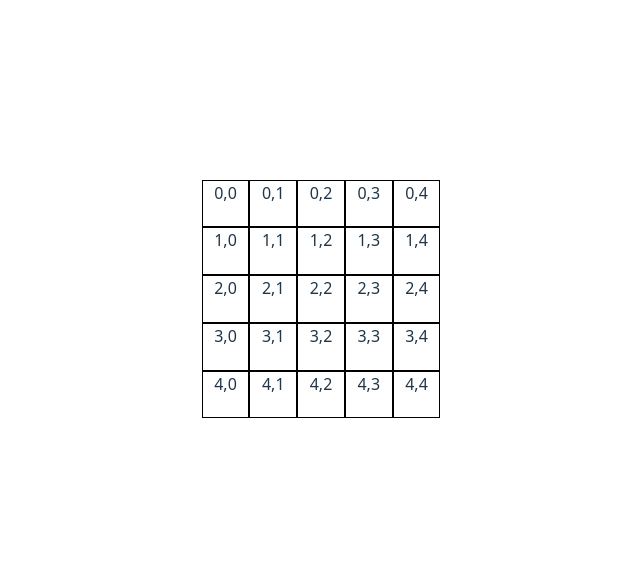
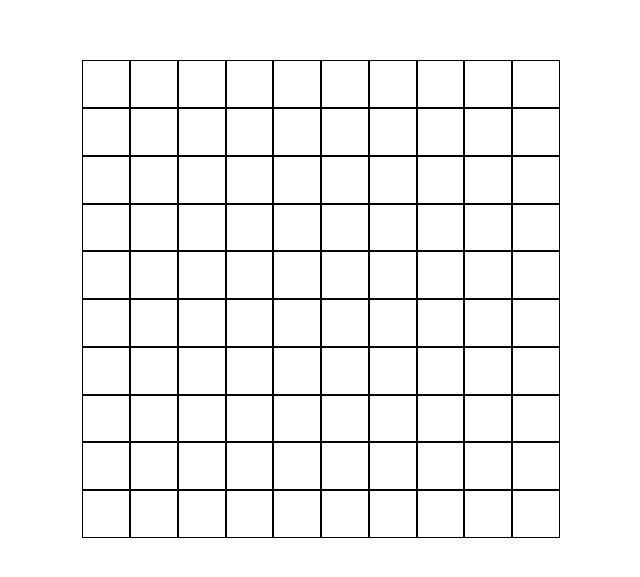
Before and after one commit to yepitsaname/minesweeper, a React (Vite) app in the folder app/: page / in a window 1280 px wide. Shown: the part 101-678 px from the top of the page, without its empty margins (319-959 px from the left). Built offline with nearby package versions, Linux system fonts and the light colour scheme.

Commit message:
adds and passes tests for revealing single tiles when clicked

```diff
--- a/app/components/Board.jsx
+++ b/app/components/Board.jsx
@@ -1,6 +1,12 @@
 import { useState } from "react";
 import '../css/Board.css'
+import Tile from "./Tile";
 
+/**
+ * @param {Number} col
+ * @param {Number} row
+ * @returns {import("react").JSXElementConstructor}
+ */
 export default function Board({col, row}){
   const [tiles, setTiles] = useState(new Array(row).fill(
     new Array(col).fill({covered: true, mine: false, value: 0})
@@ -11,7 +17,7 @@ export default function Board({col, row}){
       {tiles.map((row, row_id) => {
         return (
           <div key={row_id} className="row">
-            {row.map((tile, tile_id) => <div key={tile_id} title="tile" className="tile">{row_id + "," + tile_id}</div>)}
+            {row.map((tile, tile_id) => <Tile key={tile_id} covered={tile.covered} mine={tile.mine} />)}
           </div>
         )
       })}
--- a/app/components/Tile.jsx
+++ b/app/components/Tile.jsx
@@ -1,6 +1,18 @@
+import { useState } from "react"
+
+/**
+ * @param {Boolean} covered
+ * @param {Boolean} mine
+ * @returns {import("react").JSXElementConstructor}
+ */
 export default function Tile({covered, mine}){
+  const [isCovered, setIsCovered] = useState(covered);
   return (
-    <div title="tile" className={`tile ${covered ? 'covered' : ''} ${mine ? 'mine' : ''}`}>
+    <div
+      title="tile"
+      className={`tile ${isCovered ? 'covered' : ''} ${mine ? 'mine' : ''}`}
+      onClick={()=>{setIsCovered(false)}}
+    >
       {mine}
     </div>
   )
--- a/app/src/App.jsx
+++ b/app/src/App.jsx
@@ -5,7 +5,7 @@ export default function App() {
 
   return (
     <>
-      <Board col={5} row={5}/>
+      <Board col={10} row={10}/>
     </>
   )
 }
```
Also changed, not shown: 1 other file (tests, documents, lock files or other folders).
